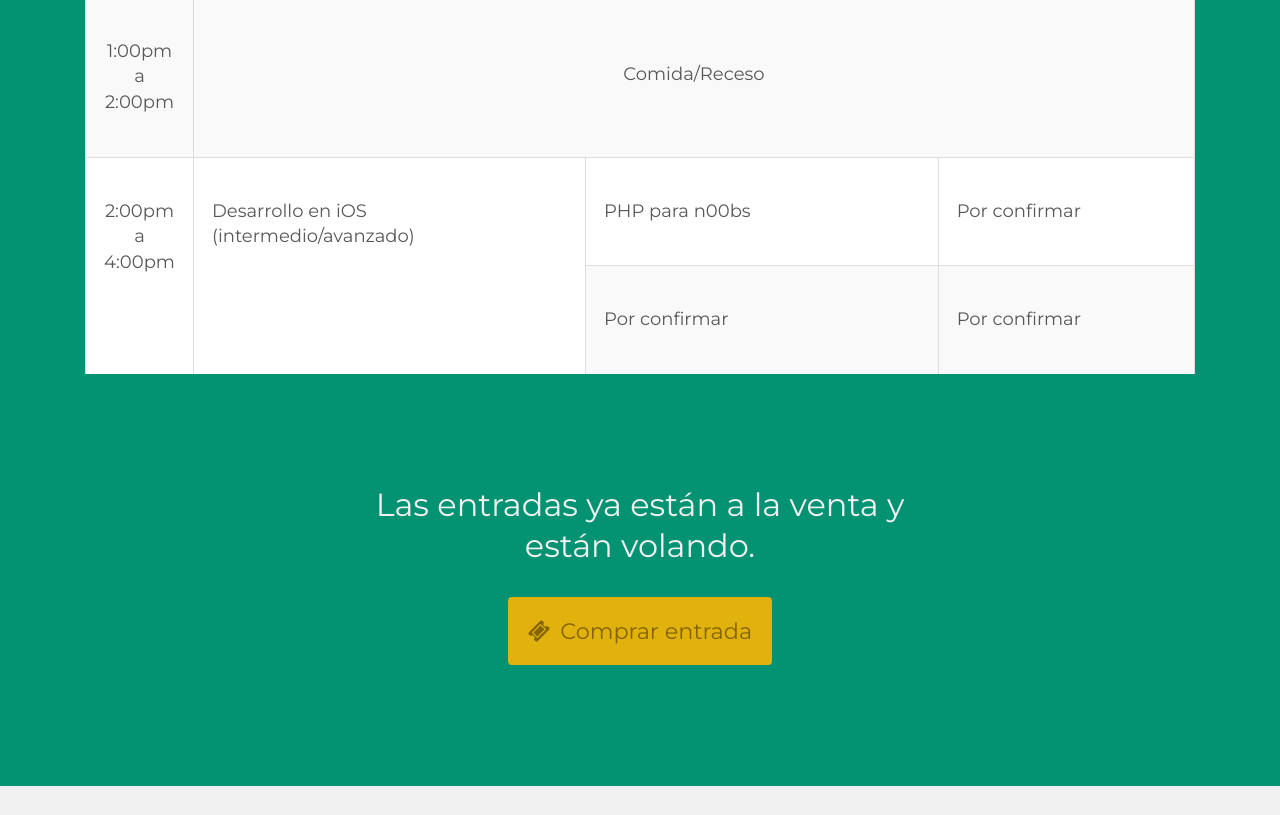
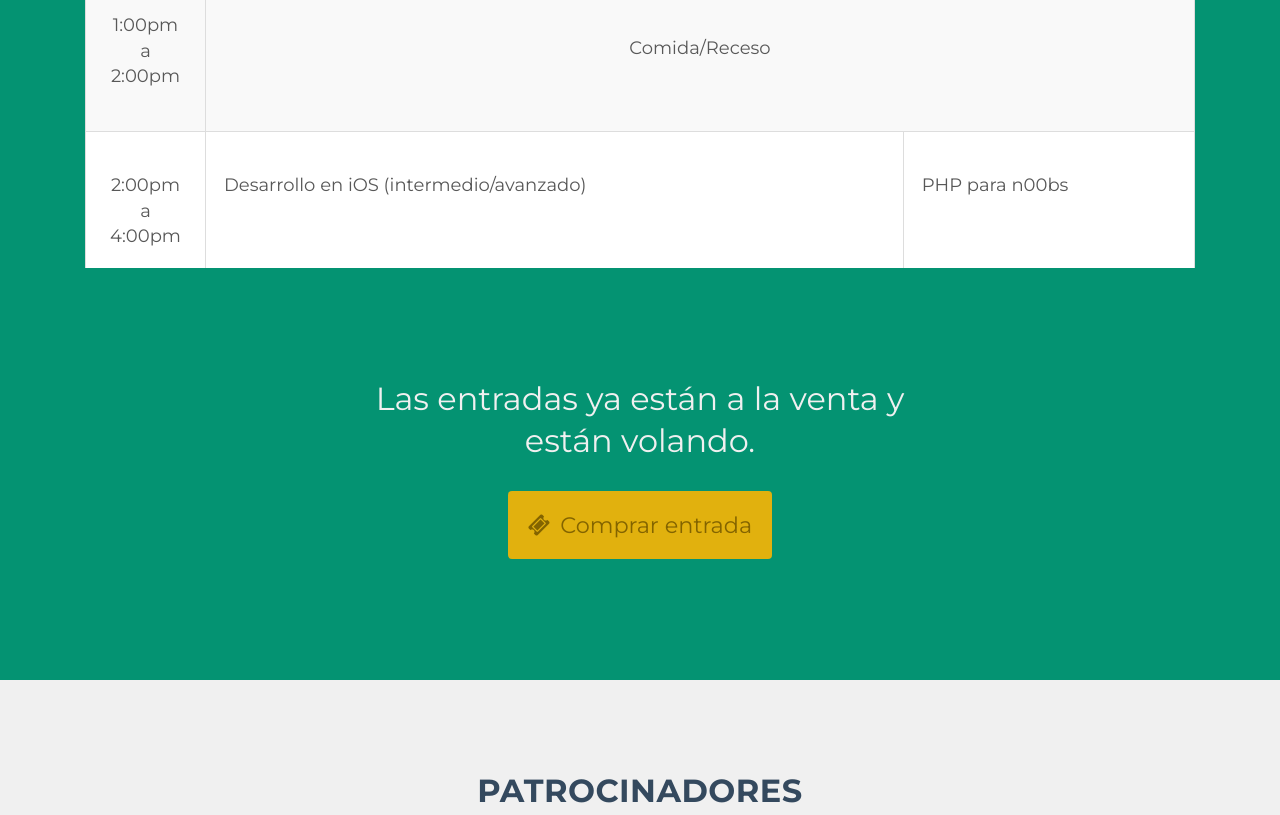
Before and after one commit to JumpstartMty/sdc, a plain HTML site: page index.html in a window 1280 px wide. Shown: the part 3306-4121 px from the top of the page. Drawn offline with nearby package versions, Linux system fonts and the light colour scheme; animation ran at ten frames a second.

Commit message:
Change colspan on last table

```diff
--- a/index.html
+++ b/index.html
@@ -283,14 +283,11 @@
                   </tr>
                    <tr>
                       <td rowspan="2"><br/><p class="hora"> 2:00pm <br/> a <br/> 4:00pm</p></td>
-                      <td rowspan="2"><br/><p>Desarrollo en iOS (intermedio/avanzado)</p><br/></td>
-                      <td><br/><p>PHP para n00bs</p><br/></td>
-                      <td><br/><p>Por confirmar</p><br/></td>
+                      <td rowspan="2" colspan="2"><br/><p>Desarrollo en iOS (intermedio/avanzado)</p><br/></td>
+                      <td colspan="2.5"><br/><p>PHP para n00bs</p><br/></td>
+
                   </tr>
-                  <tr>
-                      <td><br/><p>Por confirmar</p><br/></td>
-                      <td><br/><p>Por confirmar</p><br/></td>
-                  </tr>
+
               </tbody>
 
           </table>
```
